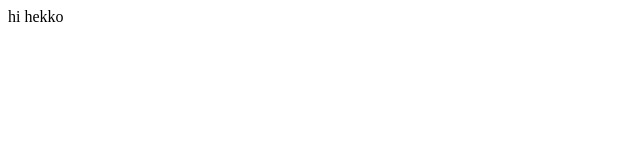
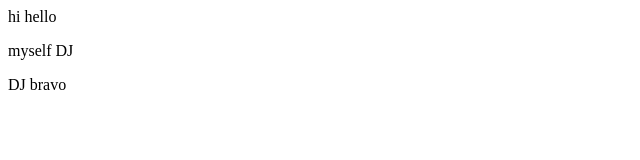
Before and after one commit to Engidj/Dhananjay-, a plain HTML site: page index.html in a window 1280 px wide. Shown: the whole page, without its empty margins (0-640 px from the left). Drawn offline with Linux system fonts and the light colour scheme.

Commit message:
Update index.html

```diff
--- a/index.html
+++ b/index.html
@@ -1 +1,3 @@
-<p>hi hekko</p>
+<p>hi hello </p>
+<p>myself DJ </p>
+<p>DJ bravo  </p>
```
